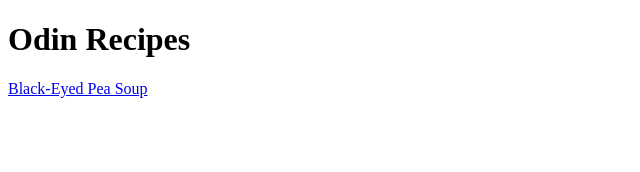
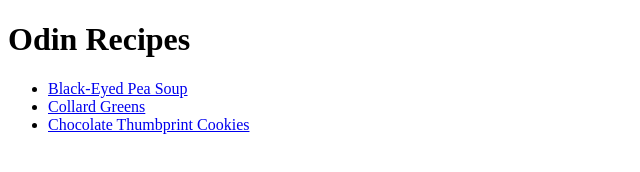
Before and after one commit to hfrazee01/odin-recipes, a plain HTML site: page index.html in a window 1280 px wide. Shown: the whole page, without its empty margins (0-640 px from the left). Drawn offline with Linux system fonts and the light colour scheme.

Commit message:
Add relative links to two new recipes with change to unordered list format

```diff
--- a/index.html
+++ b/index.html
@@ -9,6 +9,10 @@
     <body>
         <h1>Odin Recipes</h1>
 
-        <a href="recipes/black_eyed_pea_soup.html">Black-Eyed Pea Soup</a>
+        <ul>
+            <li><a href="recipes/black_eyed_pea_soup.html">Black-Eyed Pea Soup</a></li>
+            <li><a href="recipes/collard_greens.html">Collard Greens</a></li>
+            <li><a href="recipes/chocolate_thumbprint_cookies.html">Chocolate Thumbprint Cookies</a></li>
+        </ul>
     </body>
 </html>
```
